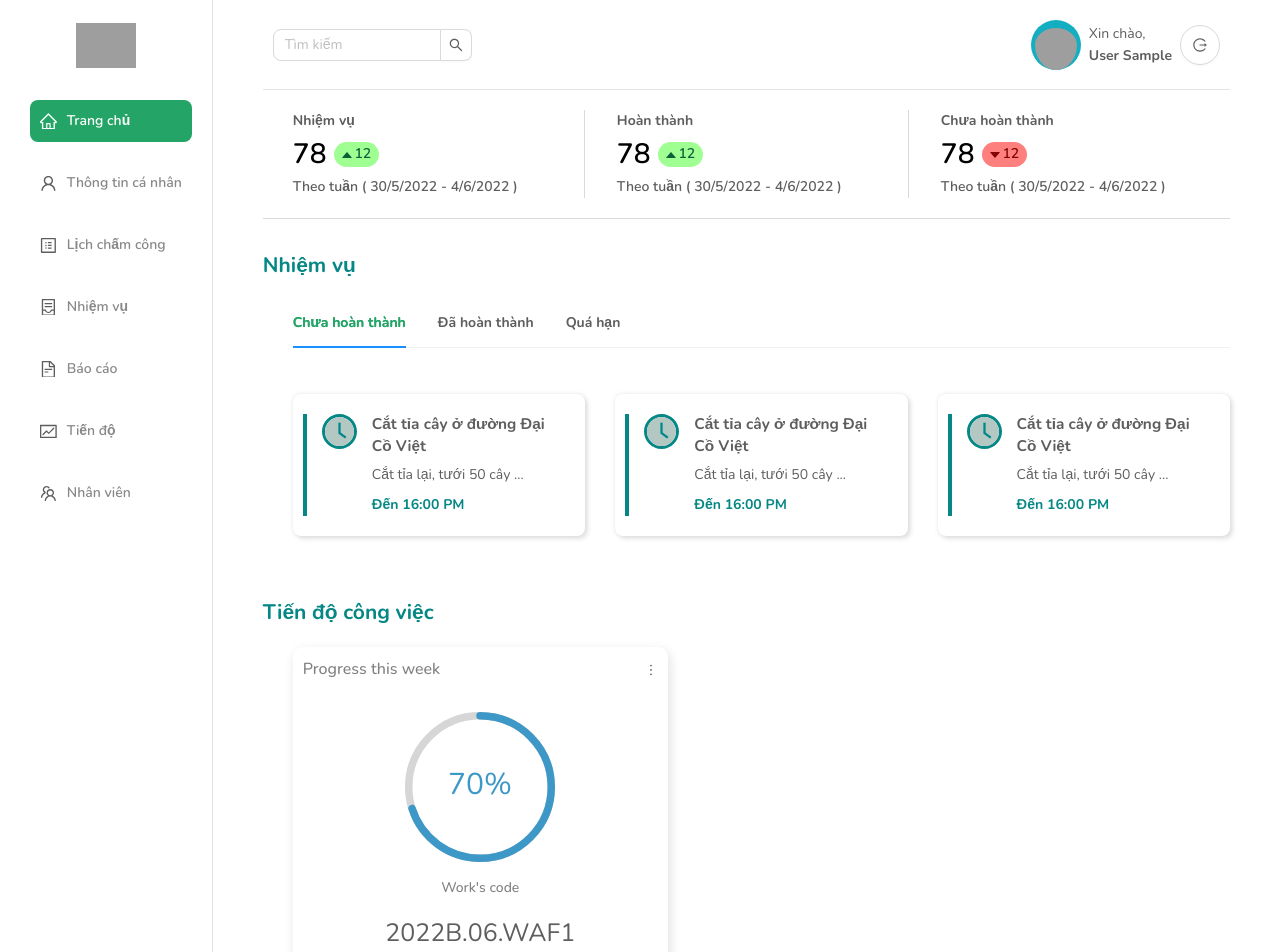
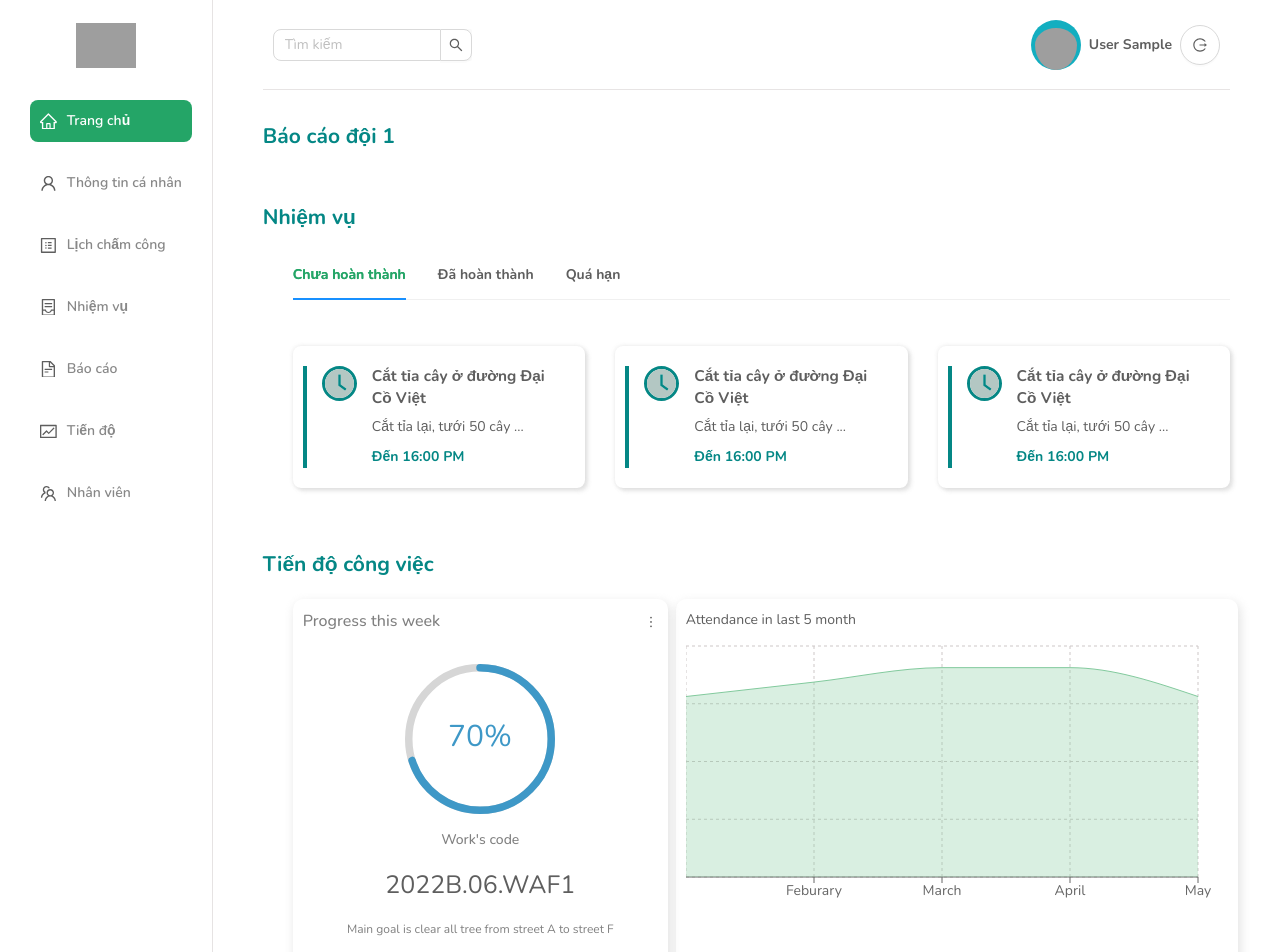
Before and after one commit to H-HauDV/2022_UiAndUx1, a React (Create React App) app: page /trang-chu in a window 1280 px wide. Shown: the top 952 px of the page. Built offline with nearby package versions, Linux system fonts and the light colour scheme; sample sign-in values are in the browser's storage; grey boxes are pictures that could not be loaded.

Commit message:
feat/add chart

```diff
--- a/public/index.html
+++ b/public/index.html
@@ -18,36 +18,13 @@
       margin: 0;
     }
   </style>
-  <!--
-      manifest.json provides metadata used when your web app is installed on a
-      user's mobile device or desktop. See https://developers.google.com/web/fundamentals/web-app-manifest/
-    -->
 
-  <!--
-      Notice the use of %PUBLIC_URL% in the tags above.
-      It will be replaced with the URL of the `public` folder during the build.
-      Only files inside the `public` folder can be referenced from the HTML.
-
-      Unlike "/favicon.ico" or "favicon.ico", "%PUBLIC_URL%/favicon.ico" will
-      work correctly both with client-side routing and a non-root public URL.
-      Learn how to configure a non-root public URL by running `npm run build`.
-    -->
   <title>HI_13</title>
 </head>
 
 <body>
-  <noscript>You need to enable JavaScript to run this app.</noscript>
+
   <div id="root"></div>
-  <!--
-      This HTML file is a template.
-      If you open it directly in the browser, you will see an empty page.
-
-      You can add webfonts, meta tags, or analytics to this file.
-      The build step will place the bundled scripts into the <body> tag.
-
-      To begin the development, run `npm start` or `yarn start`.
-      To create a production bundle, use `npm run build` or `yarn build`.
-    -->
 </body>
 
 </html>
--- a/src/app-info/user.js
+++ b/src/app-info/user.js
@@ -4,6 +4,7 @@ const users = [
     password: "123",
     firstName: "Hồng",
     lastName: "Nguyễn Văn",
+    position: "Công nhân",
     role: "worker",
   },
   {
@@ -11,6 +12,7 @@ const users = [
     password: "123",
     firstName: "Hồng",
     lastName: "Nguyễn Văn",
+    position: "Đội trưởng đội 1",
     role: "captain",
   },
   {
@@ -18,6 +20,7 @@ const users = [
     password: "123",
     firstName: "Hồng",
     lastName: "Nguyễn Văn",
+    position: "Quản lý",
     role: "manage",
   },
 ];
--- /dev/null
+++ b/src/components/AttendanceReport.js
@@ -0,0 +1,6 @@
+import React from "react";
+import Section from "./Section";
+
+export default function AttendanceReport() {
+  return <Section title="Báo cáo đội 1"></Section>;
+}
--- /dev/null
+++ b/src/components/Chart.js
@@ -0,0 +1,49 @@
+import React from "react";
+import "../scss/chart.scss";
+import {
+  AreaChart,
+  Area,
+  XAxis,
+  CartesianGrid,
+  Tooltip,
+  ResponsiveContainer,
+} from "recharts";
+const data = [
+  { name: "Janary", Days: 25 },
+  { name: "Feburary", Days: 27 },
+  { name: "March", Days: 29 },
+  { name: "April", Days: 29 },
+  { name: "May", Days: 25 },
+];
+const Chart = () => {
+  return (
+    <div className="chart">
+      <div className="title">Attendance in last 5 month</div>
+      <ResponsiveContainer width="100%" height="100%" aspect={2 / 1}>
+        <AreaChart
+          data={data}
+          margin={{
+            top: 10,
+            right: 30,
+            left: 0,
+            bottom: 0,
+          }}
+        >
+          <CartesianGrid strokeDasharray="3 3" className="chartGrid" />
+          <XAxis dataKey="name" />
+          <Tooltip />
+          <Area
+            type="monotone"
+            dataKey="Days"
+            stackId="1"
+            stroke="#82ca9d"
+            fill="#82ca9d"
+            fillOpacity={0.3}
+          />
+        </AreaChart>
+      </ResponsiveContainer>
+    </div>
+  );
+};
+
+export default Chart;
--- a/src/components/Navbar.js
+++ b/src/components/Navbar.js
@@ -44,11 +44,11 @@ const Navbar = () => {
               alt=""
             />
             <div className="avatar-title">
-              <span>Xin chào,</span>
-              <br />
               <span
                 style={{ fontWeight: "bold" }}
               >{`${userInfo.lastName} ${userInfo.firstName}`}</span>
+              <br />
+              <span>{userInfo.position}</span>
             </div>
           </div>
           <Tooltip title="Logout">
--- a/src/pages/HomePage.js
+++ b/src/pages/HomePage.js
@@ -1,4 +1,4 @@
-import React from "react";
+import React, { useContext } from "react";
 import CalendarComp from "../components/CalendarComp";
 import Featured from "../components/Featured";
 import "../scss/home.scss";
@@ -11,6 +11,9 @@ import {
   ClockCircleTwoTone,
   CloseCircleTwoTone,
 } from "@ant-design/icons";
+import Chart from "../components/Chart";
+import { DataContext } from "../store/GlobalState";
+import AttendanceReport from "../components/AttendanceReport";
 const { TabPane } = Tabs;
 const mission = [
   {
@@ -31,9 +34,23 @@ const mission = [
 ];
 
 const HomePage = () => {
+  const { state } = useContext(DataContext);
+  const { userInfo } = state;
+  // const firstSection = () => {
+  //   if (userInfo.role === "worker") {
+  //     return <FirstSection />;
+  //   } else if (userInfo.role === "captain") {
+  //     return;
+  //   } else if (userInfo.role === "manage") {
+  //     return <FirstSection />;
+  //   } else {
+  //     return null;
+  //   }
+  // };
+
   return (
     <>
-      <FirstSection />
+      <AttendanceReport />
 
       <Section title="Nhiệm vụ">
         <Tabs defaultActiveKey="1" className="mission-tabs">
@@ -86,7 +103,7 @@ const HomePage = () => {
       <Section title="Tiến độ công việc">
         <div className="work-timeline">
           <Featured />
-          {/* <Chart /> */}
+          <Chart />
         </div>
       </Section>
       <Section title="Lịch chấm công">
--- a/src/pages/LoginPage.js
+++ b/src/pages/LoginPage.js
@@ -48,9 +48,9 @@ export default function LoginPage() {
             //   span: 12,
 
             // }}
-            // initialValues={{
-            //   remember: true,
-            // }}
+            initialValues={{
+              remember: true,
+            }}
             onFinish={onFinish}
             onFinishFailed={onFinishFailed}
             autoComplete="off"
--- /dev/null
+++ b/src/scss/chart.scss
@@ -0,0 +1,14 @@
+.chart {
+    flex: 4;
+    -webkit-box-shadow: 2px 4px 10px 1px rgba(0, 0, 0, 0.47);
+    box-shadow: 2px 4px 10px 1px rgba(201, 201, 201, 0.47);
+    border-radius: 10px;
+    padding: 10px;
+    color: gray;
+    .title {
+        margin-bottom: 5px;
+    }
+    .chartGrid {
+        stroke: rgb(205, 199, 199);
+    }
+}
--- a/src/scss/firstsection.scss
+++ b/src/scss/firstsection.scss
@@ -33,9 +33,6 @@
                     height: 25px;
                     padding: 0 8px 0 6px;
                     font-weight: 600;
-                    svg {
-                        margin-top: 2px;
-                    }
 
                     &.positive {
                         background-color: #a0ff92;
```
